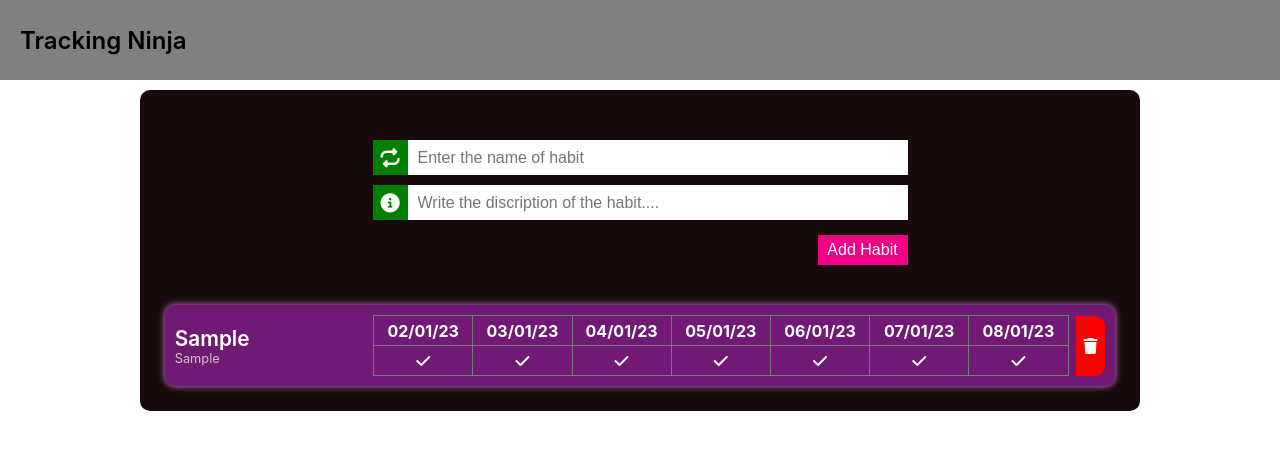
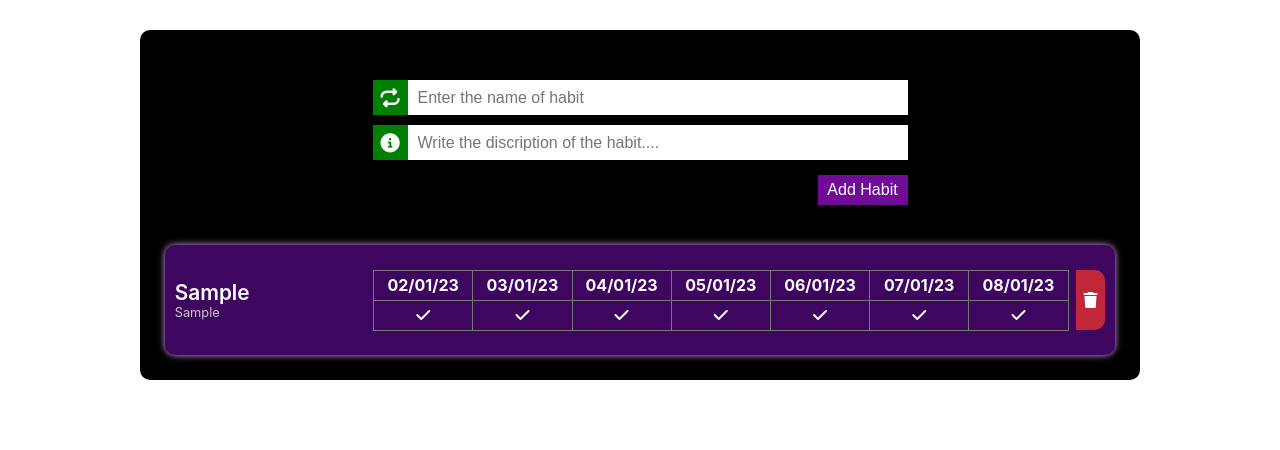
Before and after one commit to Kishlaya1999/habit-tracker, a React (Create React App) app: page / in a window 1280 px wide. Both pictures are taken after typing "Sample", "Sample" into the empty fields and a click on the button "Add Habit". Shown: the top 450 px of the page. Built offline with nearby package versions, Linux system fonts and the light colour scheme.

Commit message:
Color changed and navbar removed

```diff
--- a/src/App.css
+++ b/src/App.css
@@ -2,6 +2,18 @@
   margin: 0;
   padding: 0;
   box-sizing: border-box;
+}
+
+:root {
+  --primary: #000000;
+  --secondary: hsl(278, 88%, 20%);
+  --habit-shadow: hsl(278, 88%, 80%);
+  --add-btn: #700B97;
+  --delete-btn: #C02739;
+  /* --primary: #00005C;
+  --secondary: #3B185F;
+  --habit-shadow: #F0CAA3;
+  --add-btn: #C060A1; */
 }
 
 .navbar {
@@ -16,11 +28,11 @@
 
 .main-container {
   width: 1000px;
-  background-color: #180A0A;
+  background-color: var(--primary);
   position: relative;
   inset: 0;
   margin: auto;
-  margin-top: 10px;
+  margin-top: 30px;
   border-radius: 10px;
   padding: 15px;
 }
@@ -76,16 +88,19 @@
   width: 90px;
   height: 30px;
   cursor: pointer;
+  background-color: var(--add-btn);
+  color: white;
+  font-size: 1rem;
 }
 
 .list-of-habits {
-  background-color: #711A75;
+  background-color: var(--secondary);
   color: white;
   border-radius: 10px;
   width: 98%;
   margin: 10px;
   padding: 10px;
-  box-shadow: 0 0 7px hsl(297, 64%, 70%);
+  box-shadow: 0 0 7px var(--habit-shadow);
   display: flex;
   align-items: center;
 }
@@ -134,5 +149,19 @@ td {
 }
 
 .seven-days-of-week {
+  display: flex;
+  align-items: center;
+  height: 90px;
   align-self: flex-end;
 }
+
+.delete-btn {
+  height: 60px;
+  background: var(--delete-btn);
+  width: 30px;
+  border-radius: 0 10px 10px 0;
+  display: flex;
+  align-items: center;
+  justify-content: center;
+  margin: 0 0 0 7px;
+}
--- a/src/App.js
+++ b/src/App.js
@@ -1,11 +1,9 @@
 import "./App.css";
-import Navbar from "./components/Navbar";
 import HabitContainer from "./components/HabitContainer";
 
 function App() {
 	return (
 		<div className="App">
-			<Navbar />
 			<HabitContainer />
 		</div>
 	);
--- a/src/components/HabitContainer.js
+++ b/src/components/HabitContainer.js
@@ -77,12 +77,6 @@ function HabitContainer() {
 		return h.habit.habits;
 	});
 
-	const btnStyle = {
-		backgroundColor: "#F10086",
-		color: "white",
-		fontSize: "1rem",
-	};
-
 	return (
 		<div className="main-container">
 			<div className="habits-bar-container">
@@ -99,9 +93,7 @@ function HabitContainer() {
 						</span>
 						<input onChange={(e) => setDescription(e.target.value)} value={description} type="text" placeholder="Write the discription of the habit...." />
 					</div>
-					<button onClick={addYourHabitOnClick} style={btnStyle}>
-						Add Habit
-					</button>
+					<button onClick={addYourHabitOnClick}>Add Habit</button>
 				</section>
 				{data.map((habit, index) => {
 					return <Habits habitName={habit.title} habitDiscription={habit.description} habitStatus={habit.dates} habitId={habit.id} key={index} />;
--- a/src/components/Habits.js
+++ b/src/components/Habits.js
@@ -13,17 +13,6 @@ function Habits({ habitName, habitDiscription, habitStatus, habitId }) {
 		};
 
 		dispatch(updateStatus(data));
-	};
-
-	const deleteBtnContainer = {
-		height: "60px",
-		background: "hsl(0deg 100% 50%)",
-		width: "30px",
-		borderRadius: "0 10px 10px 0",
-		display: "flex",
-		alignItems: "center",
-		justifyContent: "center",
-		margin: "0 0 0 7px",
 	};
 
 	return (
@@ -72,7 +61,7 @@ function Habits({ habitName, habitDiscription, habitStatus, habitId }) {
 					</tbody>
 				</table>
 			</div>
-			<div onClick={() => dispatch(deleteHabit(habitId))} style={deleteBtnContainer}>
+			<div onClick={() => dispatch(deleteHabit(habitId))} className="delete-btn">
 				<i className="fa-solid fa-trash"></i>
 			</div>
 		</div>
--- a/src/components/Navbar.js
+++ /dev/null
@@ -1,11 +0,0 @@
-import React from "react";
-
-function Navbar() {
-	return (
-		<div className="navbar">
-			<span className="title">Tracking Ninja</span>
-		</div>
-	);
-}
-
-export default Navbar;
```
